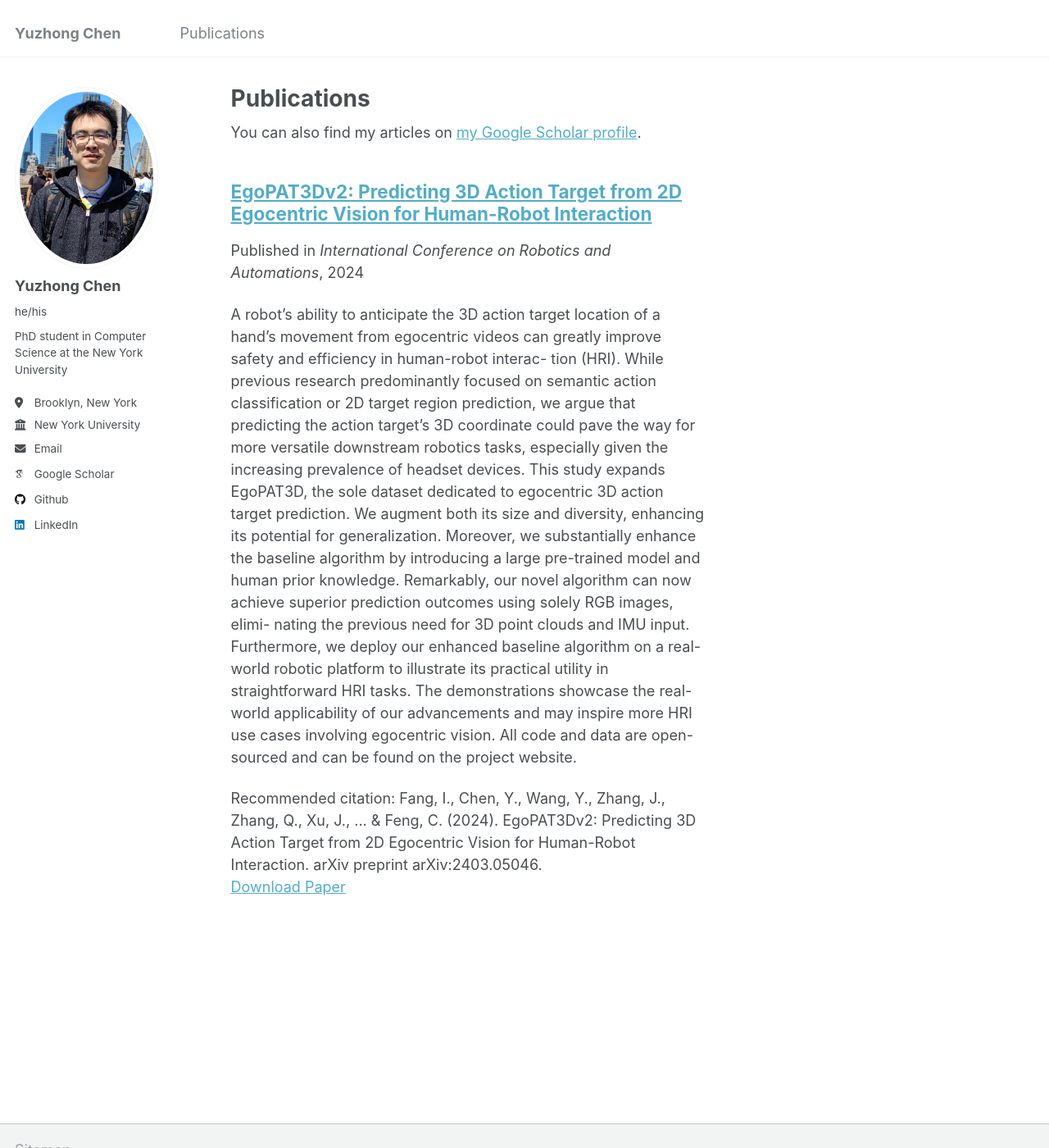
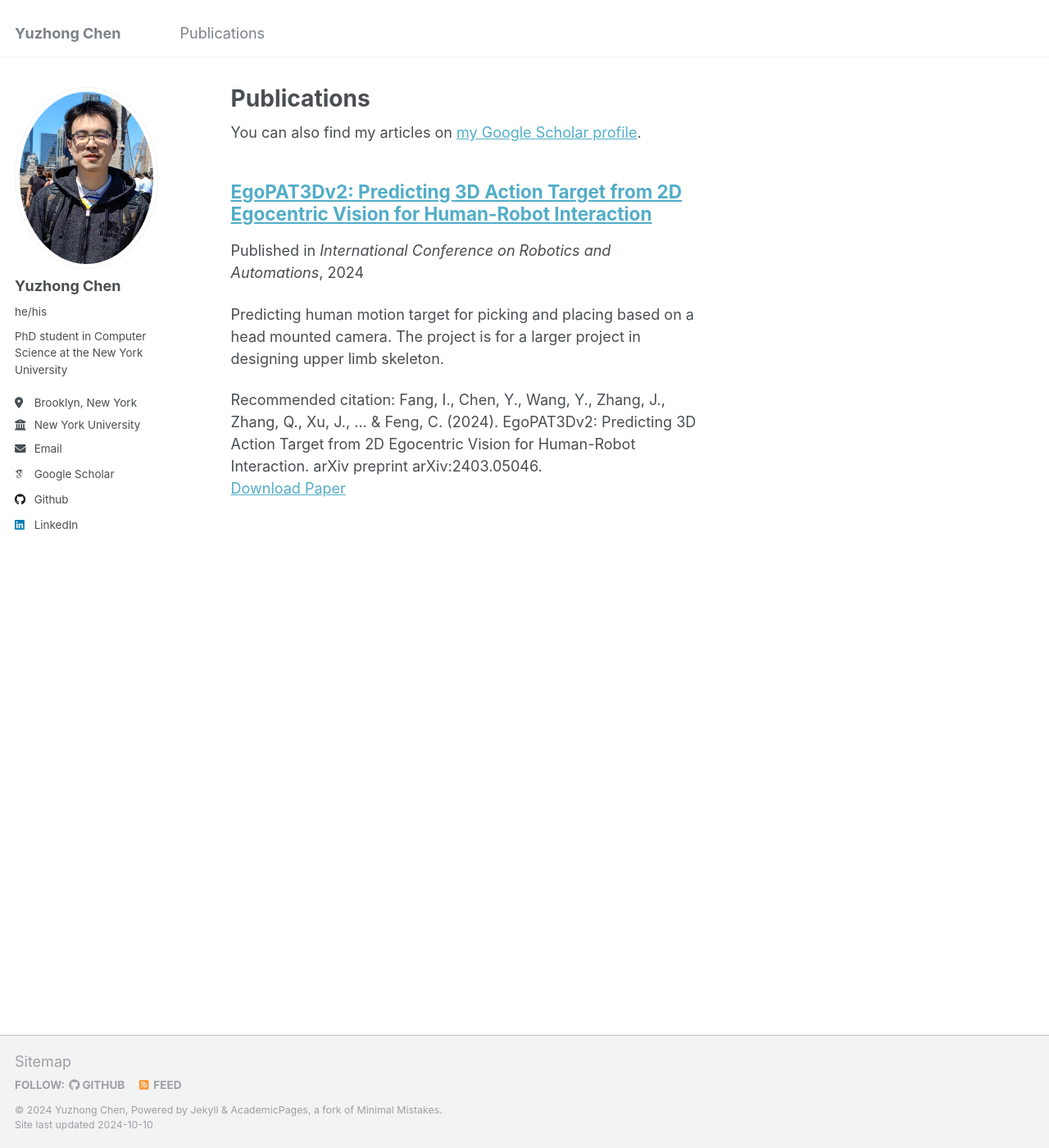
Before and after one commit to yuzhongchen/yuzhongchen.github.io, a Jekyll site: the page built from _pages/publications.html, in a window 1280 px wide and 1400 px high. Shown: the whole window at 82% size. Built offline with Jekyll 4.4.1, drawn with Linux system fonts in a browser that asks for light colours; some web fonts are replaced.

Commit message:
Update 2024-0515-EgoPAT3Dv2.md

```diff
--- a/_publications/2024-0515-EgoPAT3Dv2.md
+++ b/_publications/2024-0515-EgoPAT3Dv2.md
@@ -3,7 +3,7 @@ title: "EgoPAT3Dv2: Predicting 3D Action Target from 2D Egocentric Vision for Hu
 collection: publications
 category: conferences
 permalink: /publication/2024-0515-EgoPAT3Dv2
-excerpt: ' A robot’s ability to anticipate the 3D action target location of a hand’s movement from egocentric videos can greatly improve safety and efficiency in human-robot interac- tion (HRI). While previous research predominantly focused on semantic action classification or 2D target region prediction, we argue that predicting the action target’s 3D coordinate could pave the way for more versatile downstream robotics tasks, especially given the increasing prevalence of headset devices. This study expands EgoPAT3D, the sole dataset dedicated to egocentric 3D action target prediction. We augment both its size and diversity, enhancing its potential for generalization. Moreover, we substantially enhance the baseline algorithm by introducing a large pre-trained model and human prior knowledge. Remarkably, our novel algorithm can now achieve superior prediction outcomes using solely RGB images, elimi- nating the previous need for 3D point clouds and IMU input. Furthermore, we deploy our enhanced baseline algorithm on a real-world robotic platform to illustrate its practical utility in straightforward HRI tasks. The demonstrations showcase the real-world applicability of our advancements and may inspire more HRI use cases involving egocentric vision. All code and data are open-sourced and can be found on the project website.'
+excerpt: 'Predicting human motion target for picking and placing based on a head mounted camera. The project is for a larger project in designing upper limb skeleton.'
 date: 2024-05-15
 venue: 'International Conference on Robotics and Automations'
 paperurl: 'https://ai4ce.github.io/EgoPAT3Dv2/'
```
